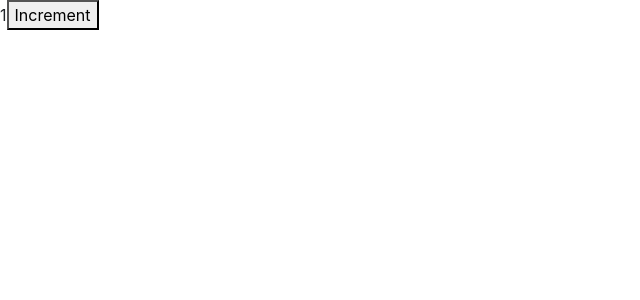
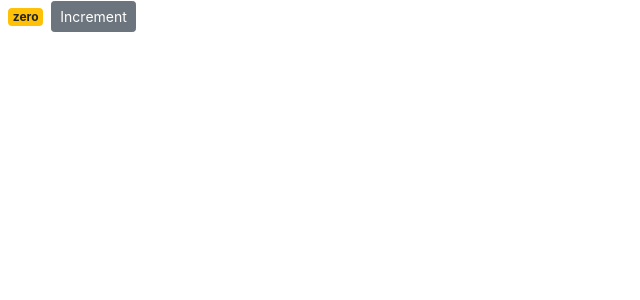
Before and after one commit to parisajabbari/counter-app, a React (Create React App) app: page / in a window 1280 px wide. Shown: the top 300 px of the page, without its empty margins (0-640 px from the left). Built offline with nearby package versions, Linux system fonts and the light colour scheme.

Commit message:
Rendering classes dynamically

```diff
--- a/src/components/counter.jsx
+++ b/src/components/counter.jsx
@@ -1,15 +1,25 @@
 import React, { Component } from "react";
 
 class Counter extends Component {
-  state = { count: 1 };
+  state = { count: 0 };
 
   render() {
     return (
       <React.Fragment>
-        <span>{this.formatCount()}</span>
-        <button>Increment</button>
+        {/* adding bootstrap class as an attribute to the span element (hard coded)
+        <span className=badge m-2 badge-primary>{this.formatCount()}</span>
+        */}
+
+        <span className={this.getBadgeClasses()}>{this.formatCount()}</span>
+        <button className="btn btn-secondary btn-sm">Increment</button>
       </React.Fragment>
     );
+  }
+
+  getBadgeClasses() {
+    let classes = "badge m-2 badge-";
+    classes += this.state.count === 0 ? "warning" : "primary";
+    return classes;
   }
 
   formatCount() {
```
